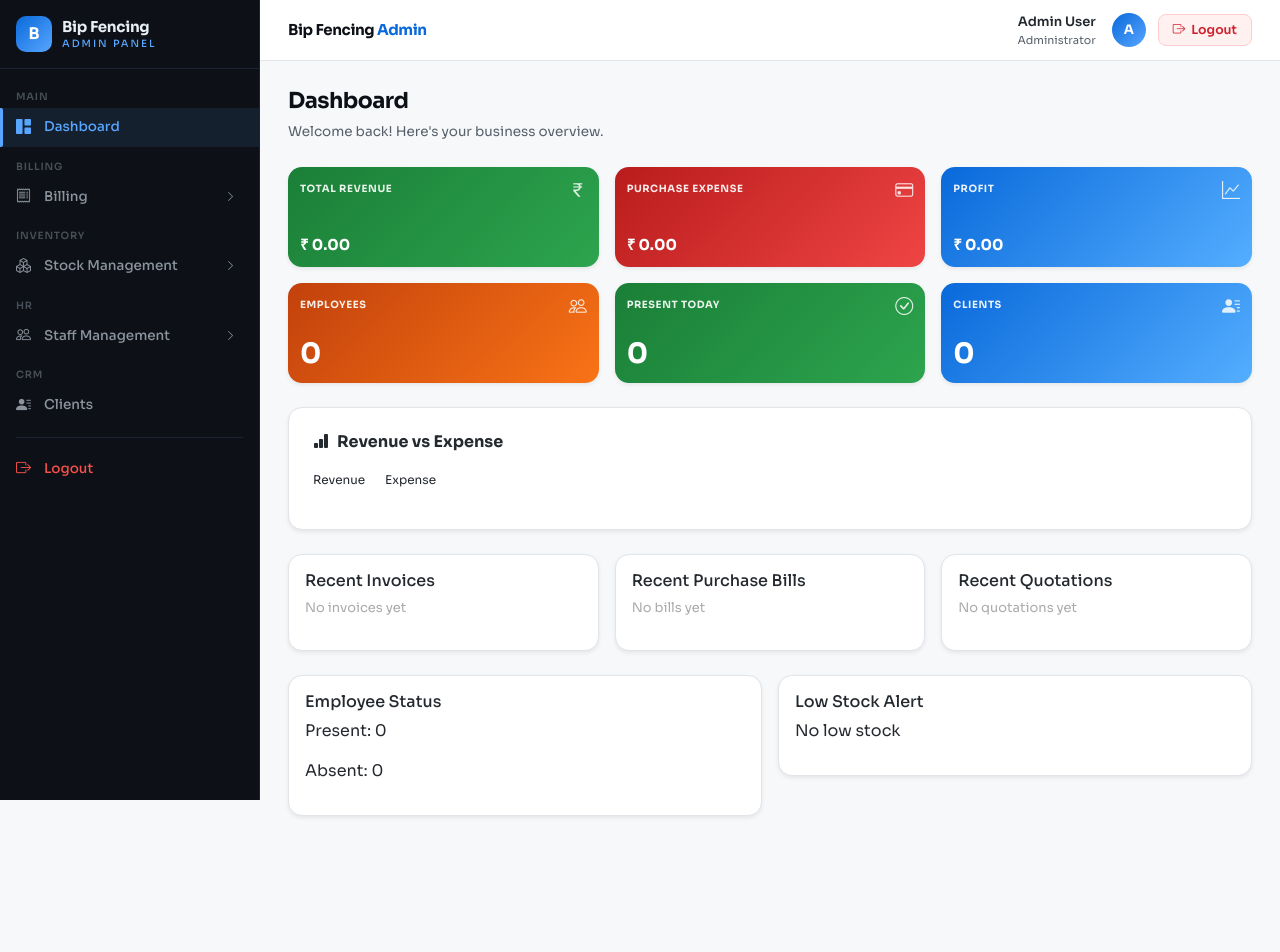
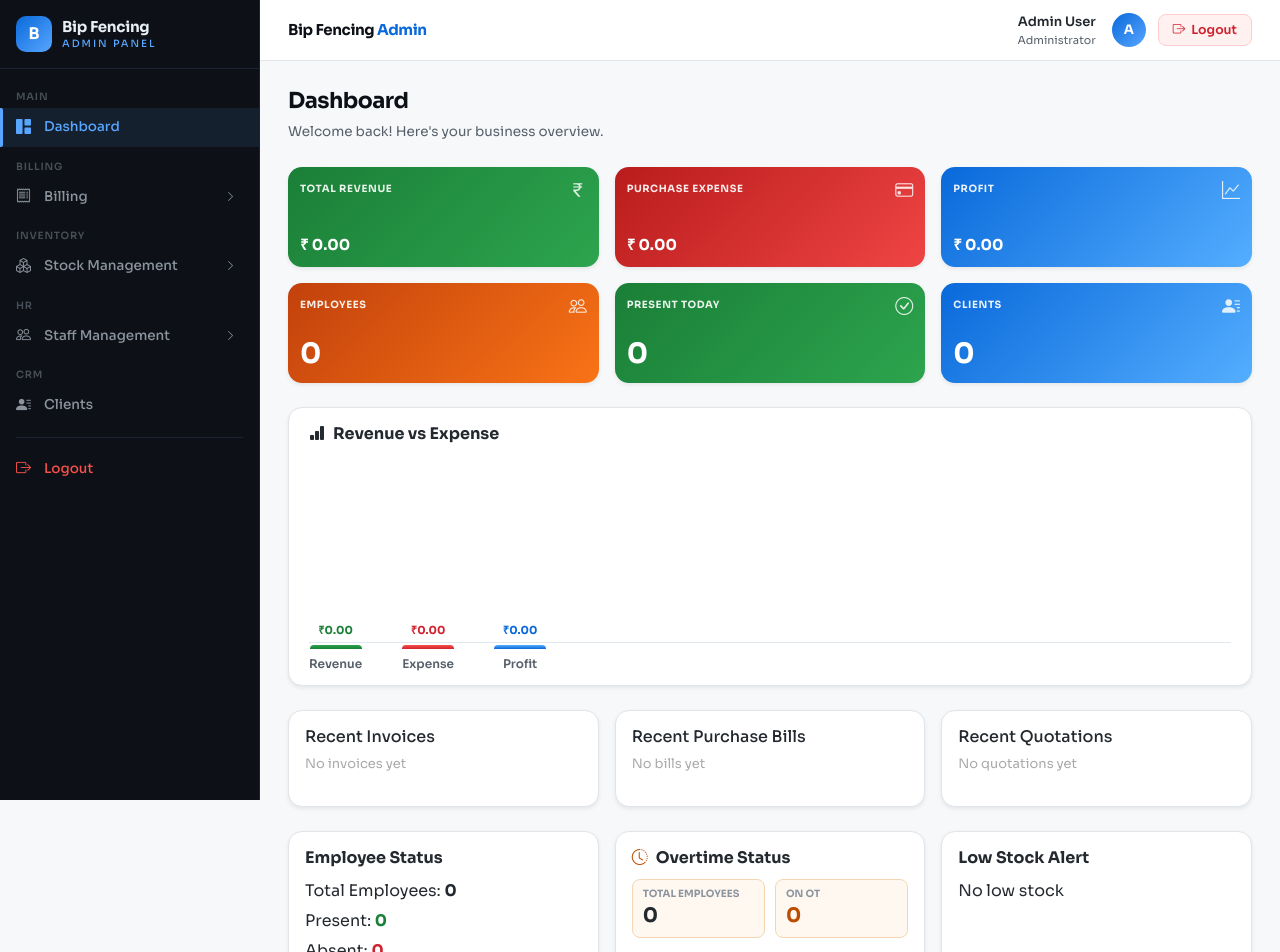
Before and after one commit to sachin-error/BIP-FENCING-REACT-CODE, a React (Vite) app in the folder bip-admin/: page /dashboard in a window 1280 px wide. Shown: the top 952 px of the page. Before the commit the page ends 844 px from the top, so only its background shows below. Built offline with nearby package versions, Linux system fonts and the light colour scheme; sample sign-in values are in the browser's storage.

Commit message:
Added OT details in dasboard and fixed the problem in dashboard revenue graph.OT.jsx,dashboard.jsx

```diff
--- a/bip-admin/src/pages/Dashboard.jsx
+++ b/bip-admin/src/pages/Dashboard.jsx
@@ -46,6 +46,19 @@ const statValueStyle = {
   marginTop: '8px',
 };
 
+const DEPARTMENTS = [
+  'Operations', 'Installation', 'Fabrication', 'Welding',
+  'Logistics', 'Administration', 'Site Supervision', 'Other',
+];
+
+// Fixed max pixel height for bars — no matter how large the value
+const MAX_BAR_PX = 160;
+
+function scaleBar(value, maxValue) {
+  if (!maxValue || maxValue === 0) return 4;
+  return Math.max(4, (value / maxValue) * MAX_BAR_PX);
+}
+
 export default function Dashboard() {
   const [data, setData] = useState({
     invoices: [],
@@ -55,6 +68,7 @@ export default function Dashboard() {
     attendance: [],
     clients: [],
     products: [],
+    otRecords: [],
   });
 
   const [quoteSummary, setQuoteSummary] = useState({
@@ -66,13 +80,14 @@ export default function Dashboard() {
 
   useEffect(() => {
     setData({
-      invoices:   JSON.parse(localStorage.getItem("invoices"))      || [],
-      purchases:  JSON.parse(localStorage.getItem("purchaseBills")) || [],
-      quotations: JSON.parse(localStorage.getItem("quotes"))        || [],
-      employees:  JSON.parse(localStorage.getItem("employees"))     || [],
-      attendance: JSON.parse(localStorage.getItem("attendance"))    || [],
-      clients:    JSON.parse(localStorage.getItem("clients"))       || [],
-      products:   JSON.parse(localStorage.getItem("products"))      || [],
+      invoices:   JSON.parse(localStorage.getItem("invoices"))              || [],
+      purchases:  JSON.parse(localStorage.getItem("purchaseBills"))         || [],
+      quotations: JSON.parse(localStorage.getItem("quotes"))                || [],
+      employees:  JSON.parse(localStorage.getItem("employees"))             || [],
+      attendance: JSON.parse(localStorage.getItem("bip_attendance_records"))|| [],
+      clients:    JSON.parse(localStorage.getItem("bip_clients"))           || [],
+      products:   JSON.parse(localStorage.getItem("products"))              || [],
+      otRecords:  JSON.parse(localStorage.getItem("bip_ot_records"))        || [],
     });
 
     const saved = localStorage.getItem("quotes_summary");
@@ -81,24 +96,47 @@ export default function Dashboard() {
     }
   }, []);
 
-  // 🔢 CALCULATIONS
+  // ── Financial ────────────────────────────────────────────────────────────
   const totalRevenue = data.invoices.reduce((s, i) => s + (i.total || 0), 0);
   const totalExpense = data.purchases.reduce((s, p) => s + (p.grandTotal || 0), 0);
-  const profit = totalRevenue - totalExpense;
+  const profit       = totalRevenue - totalExpense;
+  const chartMax     = Math.max(totalRevenue, totalExpense, 1);
 
-  const present = data.attendance.filter(a => a.status === "Present").length;
-  const absent  = data.attendance.filter(a => a.status === "Absent").length;
+  // ── Attendance ───────────────────────────────────────────────────────────
+  const today           = new Date().toISOString().split("T")[0];
+  const todayAttendance = data.attendance.filter(a => a.date === today);
+  const uniqueEmployees = [...new Set(data.attendance.map(a => a.employeeId || a.employeeName))];
+  const totalEmployees  = uniqueEmployees.length;
+  const present         = todayAttendance.filter(a => a.status === "Present").length;
+  const absent          = todayAttendance.filter(a => a.status === "Absent").length;
 
+  // ── OT Stats ─────────────────────────────────────────────────────────────
+  const activeOT  = data.otRecords.filter(r => r.status === 'Approved' || r.status === 'Pending');
+  const totalOnOT = new Set(activeOT.map(r => r.employeeId || r.employeeName)).size;
+
+  const otByDept = DEPARTMENTS.map(dept => {
+    const deptRecords = activeOT.filter(r => r.department === dept);
+    const empCount    = new Set(deptRecords.map(r => r.employeeId || r.employeeName)).size;
+    return { dept, count: empCount };
+  }).filter(d => d.count > 0);
+
+  // ── Stock ─────────────────────────────────────────────────────────────────
   const lowStock = data.products.filter(p => (p.stock || 0) < 10);
 
-  // 🔷 STAT CARDS
+  // ── Stat Cards ────────────────────────────────────────────────────────────
   const statCards = [
     { label: 'Total Revenue',    value: totalRevenue.toFixed(2), icon: 'bi-currency-rupee',   color: 'card-green',  unit: '₹ ' },
     { label: 'Purchase Expense', value: totalExpense.toFixed(2), icon: 'bi-credit-card',       color: 'card-red',    unit: '₹ ' },
     { label: 'Profit',           value: profit.toFixed(2),       icon: 'bi-graph-up',          color: 'card-blue',   unit: '₹ ' },
-    { label: 'Employees',        value: data.employees.length,   icon: 'bi-people',            color: 'card-orange'             },
+    { label: 'Employees',        value: totalEmployees,          icon: 'bi-people',            color: 'card-orange'             },
     { label: 'Present Today',    value: present,                 icon: 'bi-check-circle',      color: 'card-green'              },
     { label: 'Clients',          value: data.clients.length,     icon: 'bi-person-lines-fill', color: 'card-blue'               },
+  ];
+
+  const bars = [
+    { label: 'Revenue', value: totalRevenue, color1: '#2da44e', color2: '#1a7f37', textColor: '#1a7f37' },
+    { label: 'Expense', value: totalExpense, color1: '#f85149', color2: '#cf222e', textColor: '#cf222e' },
+    { label: 'Profit',  value: Math.abs(profit), color1: profit >= 0 ? '#54aeff' : '#f85149', color2: profit >= 0 ? '#0969da' : '#cf222e', textColor: profit >= 0 ? '#0969da' : '#cf222e' },
   ];
 
   return (
@@ -108,10 +146,8 @@ export default function Dashboard() {
         <p>Welcome back! Here's your business overview.</p>
       </div>
 
-      {/* 🔥 SUMMARY CARDS — Row 1: financial (3 cards), Row 2: counts (3 cards) */}
+      {/* Summary Cards */}
       <div className="row g-3 mb-4">
-
-        {/* Row 1 — financial cards with large rupee values */}
         {statCards.slice(0, 3).map((card, i) => (
           <div className="col-md-4 col-12" key={i}>
             <div className={`shadow-sm ${card.color}`} style={statCardStyle}>
@@ -119,14 +155,10 @@ export default function Dashboard() {
                 <div style={statLabelStyle}>{card.label}</div>
                 <div style={statIconStyle}><i className={`bi ${card.icon}`}></i></div>
               </div>
-              <div style={statValueStyle}>
-                {card.unit || ""}{card.value}
-              </div>
+              <div style={statValueStyle}>{card.unit || ""}{card.value}</div>
             </div>
           </div>
         ))}
-
-        {/* Row 2 — count cards with small numbers, bigger font */}
         {statCards.slice(3).map((card, i) => (
           <div className="col-md-4 col-12" key={i + 3}>
             <div className={`shadow-sm ${card.color}`} style={statCardStyle}>
@@ -134,43 +166,67 @@ export default function Dashboard() {
                 <div style={statLabelStyle}>{card.label}</div>
                 <div style={statIconStyle}><i className={`bi ${card.icon}`}></i></div>
               </div>
-              <div style={{ ...statValueStyle, fontSize: '28px' }}>
-                {card.unit || ""}{card.value}
-              </div>
+              <div style={{ ...statValueStyle, fontSize: '28px' }}>{card.unit || ""}{card.value}</div>
             </div>
           </div>
         ))}
-
       </div>
 
-      {/* 📊 SIMPLE GRAPH */}
+      {/* ── Revenue vs Expense Chart ── */}
       <div className="row g-3 mb-4">
         <div className="col-12">
-          <div className="chart-placeholder shadow-sm">
-            <h6 style={{ fontWeight: 700 }}>
+          <div className="chart-placeholder shadow-sm" style={{ padding: '16px 20px 12px' }}>
+            <h6 style={{ fontWeight: 700, marginBottom: 20 }}>
               <i className="bi bi-bar-chart-fill me-2"></i>Revenue vs Expense
             </h6>
-            <div style={{ display: "flex", gap: 20, marginTop: 20 }}>
-              <div>
-                <p style={{ fontSize: 12 }}>Revenue</p>
-                <div style={{ height: totalRevenue / 50, width: 40, background: "#1a7f37" }}></div>
-              </div>
-              <div>
-                <p style={{ fontSize: 12 }}>Expense</p>
-                <div style={{ height: totalExpense / 50, width: 40, background: "#cf222e" }}></div>
-              </div>
+
+            <div style={{
+              display: 'flex',
+              alignItems: 'flex-end',
+              gap: 40,
+              height: MAX_BAR_PX + 50,
+              paddingBottom: 0,
+              position: 'relative',
+            }}>
+              {bars.map(bar => (
+                <div key={bar.label} style={{ display: 'flex', flexDirection: 'column', alignItems: 'center', gap: 6 }}>
+                  {/* Value label above bar */}
+                  <span style={{ fontSize: 11, fontWeight: 700, color: bar.textColor, whiteSpace: 'nowrap' }}>
+                    {inr(bar.value)}
+                  </span>
+                  {/* Bar */}
+                  <div style={{
+                    width: 52,
+                    height: scaleBar(bar.value, chartMax),
+                    background: `linear-gradient(180deg, ${bar.color1} 0%, ${bar.color2} 100%)`,
+                    borderRadius: '5px 5px 0 0',
+                    transition: 'height 0.5s ease',
+                  }} />
+                  {/* Label below */}
+                  <span style={{ fontSize: 12, color: '#57606a', fontWeight: 600 }}>{bar.label}</span>
+                </div>
+              ))}
+
+              {/* Baseline rule */}
+              <div style={{
+                position: 'absolute',
+                left: 0,
+                right: 0,
+                bottom: 30,
+                height: 1,
+                background: '#e1e8ed',
+              }} />
             </div>
           </div>
         </div>
       </div>
 
-      {/* 📋 RECENT ACTIVITY */}
+      {/* Recent Activity */}
       <div className="row g-3">
-
         <div className="col-md-4">
           <div className="target-card shadow-sm p-3">
             <h6>Recent Invoices</h6>
-            {data.invoices.length === 0 && <p style={{ color:"#aaa", fontSize:13 }}>No invoices yet</p>}
+            {data.invoices.length === 0 && <p style={{ color: "#aaa", fontSize: 13 }}>No invoices yet</p>}
             {data.invoices.slice(-3).map((i, idx) => (
               <p key={idx}>{i.invoiceNo} - ₹ {i.total}</p>
             ))}
@@ -180,7 +236,7 @@ export default function Dashboard() {
         <div className="col-md-4">
           <div className="target-card shadow-sm p-3">
             <h6>Recent Purchase Bills</h6>
-            {data.purchases.length === 0 && <p style={{ color:"#aaa", fontSize:13 }}>No bills yet</p>}
+            {data.purchases.length === 0 && <p style={{ color: "#aaa", fontSize: 13 }}>No bills yet</p>}
             {data.purchases.slice(-3).map((p, idx) => (
               <p key={idx}>{p.billNo} - ₹ {p.grandTotal}</p>
             ))}
@@ -190,77 +246,99 @@ export default function Dashboard() {
         <div className="col-md-4">
           <div className="target-card shadow-sm p-3">
             <h6>Recent Quotations</h6>
-
             {quoteSummary.totalQuotes > 0 && (
               <div style={{
-                display: 'grid',
-                gridTemplateColumns: '1fr 1fr',
-                gap: '6px 10px',
-                marginBottom: 10,
-                padding: '8px 10px',
-                background: '#f6f8fa',
-                borderRadius: 8,
-                border: '1px solid #e1e8ed',
+                display: 'grid', gridTemplateColumns: '1fr 1fr', gap: '6px 10px',
+                marginBottom: 10, padding: '8px 10px',
+                background: '#f6f8fa', borderRadius: 8, border: '1px solid #e1e8ed',
               }}>
                 {[
-                  { lbl: 'Total Quotes',   val: quoteSummary.totalQuotes,           mono: false, color: '#24292f' },
-                  { lbl: 'Total Subtotal', val: inr(quoteSummary.totalSubtotal),    mono: true,  color: '#24292f' },
-                  { lbl: 'Total Discount', val: inr(quoteSummary.totalDiscount),    mono: true,  color: '#cf222e' },
-                  { lbl: 'Total Revenue',  val: inr(quoteSummary.totalRevenue),     mono: true,  color: '#bc4c00' },
+                  { lbl: 'Total Quotes',   val: quoteSummary.totalQuotes,        mono: false, color: '#24292f' },
+                  { lbl: 'Total Subtotal', val: inr(quoteSummary.totalSubtotal), mono: true,  color: '#24292f' },
+                  { lbl: 'Total Discount', val: inr(quoteSummary.totalDiscount), mono: true,  color: '#cf222e' },
+                  { lbl: 'Total Revenue',  val: inr(quoteSummary.totalRevenue),  mono: true,  color: '#bc4c00' },
                 ].map(s => (
                   <div key={s.lbl}>
-                    <div style={{ fontSize: 9.5, color: '#8c959f', fontWeight: 700, textTransform: 'uppercase', letterSpacing: '.05em' }}>
-                      {s.lbl}
-                    </div>
-                    <div style={{
-                      fontSize: 13,
-                      fontWeight: 700,
-                      color: s.color,
-                      fontFamily: s.mono ? "'JetBrains Mono',monospace" : 'inherit',
-                    }}>
-                      {s.val}
-                    </div>
+                    <div style={{ fontSize: 9.5, color: '#8c959f', fontWeight: 700, textTransform: 'uppercase', letterSpacing: '.05em' }}>{s.lbl}</div>
+                    <div style={{ fontSize: 13, fontWeight: 700, color: s.color, fontFamily: s.mono ? "'JetBrains Mono',monospace" : 'inherit' }}>{s.val}</div>
                   </div>
                 ))}
               </div>
             )}
-
-            {data.quotations.length === 0 && <p style={{ color:"#aaa", fontSize:13 }}>No quotations yet</p>}
+            {data.quotations.length === 0 && <p style={{ color: "#aaa", fontSize: 13 }}>No quotations yet</p>}
             {data.quotations.slice(-3).map((q, idx) => (
               <p key={idx} style={{ marginBottom: 4, fontSize: 13 }}>
                 <span style={{ fontWeight: 600, color: '#bc4c00' }}>{q.quoteNo}</span>
                 {' - '}
-                <span style={{ fontFamily: "'JetBrains Mono',monospace", fontWeight: 600 }}>
-                  {inr(q.total)}
-                </span>
-                {q.clientName && (
-                  <span style={{ color: '#8c959f', fontSize: 11.5 }}> · {q.clientName}</span>
-                )}
+                <span style={{ fontFamily: "'JetBrains Mono',monospace", fontWeight: 600 }}>{inr(q.total)}</span>
+                {q.clientName && <span style={{ color: '#8c959f', fontSize: 11.5 }}> · {q.clientName}</span>}
               </p>
             ))}
           </div>
         </div>
-
       </div>
 
-      {/* 🧑‍💼 EMPLOYEE + STOCK */}
+      {/* Employee Status + OT + Low Stock */}
       <div className="row g-3 mt-2">
 
-        <div className="col-md-6">
-          <div className="target-card shadow-sm p-3">
-            <h6>Employee Status</h6>
-            <p>Present: {present}</p>
-            <p>Absent: {absent}</p>
+        <div className="col-md-4">
+          <div className="target-card shadow-sm p-3" style={{ height: '100%' }}>
+            <h6 style={{ fontWeight: 700, marginBottom: 12 }}>Employee Status</h6>
+            <p style={{ marginBottom: 6 }}>Total Employees: <strong>{totalEmployees}</strong></p>
+            <p style={{ marginBottom: 6 }}>Present: <strong style={{ color: '#1a7f37' }}>{present}</strong></p>
+            <p style={{ marginBottom: 0 }}>Absent: <strong style={{ color: '#cf222e' }}>{absent}</strong></p>
           </div>
         </div>
 
-        <div className="col-md-6">
-          <div className="target-card shadow-sm p-3">
-            <h6>Low Stock Alert</h6>
-            {lowStock.length === 0 && <p>No low stock</p>}
-            {lowStock.map((p, i) => (
-              <p key={i}>{p.name} - {p.stock}</p>
-            ))}
+        <div className="col-md-4">
+          <div className="target-card shadow-sm p-3" style={{ height: '100%' }}>
+            <h6 style={{ fontWeight: 700, marginBottom: 12 }}>
+              <i className="bi bi-clock-history me-2" style={{ color: '#bc4c00' }}></i>
+              Overtime Status
+            </h6>
+            <div style={{ display: 'flex', gap: 10, marginBottom: 12 }}>
+              <div style={{ flex: 1, background: '#fff8f0', borderRadius: 8, padding: '6px 10px', border: '1px solid #f5d6b0' }}>
+                <div style={{ fontSize: 10, color: '#8c959f', fontWeight: 700, textTransform: 'uppercase' }}>Total Employees</div>
+                <div style={{ fontSize: 20, fontWeight: 700, color: '#24292f' }}>{totalEmployees}</div>
+              </div>
+              <div style={{ flex: 1, background: '#fff8f0', borderRadius: 8, padding: '6px 10px', border: '1px solid #f5d6b0' }}>
+                <div style={{ fontSize: 10, color: '#8c959f', fontWeight: 700, textTransform: 'uppercase' }}>On OT</div>
+                <div style={{ fontSize: 20, fontWeight: 700, color: '#bc4c00' }}>{totalOnOT}</div>
+              </div>
+            </div>
+            <div style={{ fontSize: 11, color: '#8c959f', fontWeight: 700, textTransform: 'uppercase', letterSpacing: '0.05em', marginBottom: 6 }}>
+              By Department
+            </div>
+            {otByDept.length === 0 ? (
+              <p style={{ fontSize: 13, color: '#aaa', marginBottom: 0 }}>No active OT records</p>
+            ) : (
+              <div style={{ display: 'flex', flexDirection: 'column', gap: 4 }}>
+                {DEPARTMENTS.map(dept => {
+                  const entry = otByDept.find(d => d.dept === dept);
+                  if (!entry) return null;
+                  return (
+                    <div key={dept} style={{ display: 'flex', justifyContent: 'space-between', alignItems: 'center' }}>
+                      <span style={{ fontSize: 13 }}>{dept}</span>
+                      <span style={{ fontSize: 13, fontWeight: 600, color: '#bc4c00' }}>{entry.count}</span>
+                    </div>
+                  );
+                })}
+              </div>
+            )}
+          </div>
+        </div>
+
+        <div className="col-md-4">
+          <div className="target-card shadow-sm p-3" style={{ height: '100%' }}>
+            <h6 style={{ fontWeight: 700, marginBottom: 12 }}>Low Stock Alert</h6>
+            {lowStock.length === 0
+              ? <p style={{ marginBottom: 0 }}>No low stock</p>
+              : lowStock.map((p, i) => (
+                  <p key={i} style={{ marginBottom: 6 }}>
+                    {p.name} - <strong style={{ color: '#cf222e' }}>{p.stock}</strong>
+                  </p>
+                ))
+            }
           </div>
         </div>
 
```
Also changed, not shown: bip-admin/src/pages/OT.jsx (+18 -17 lines).
